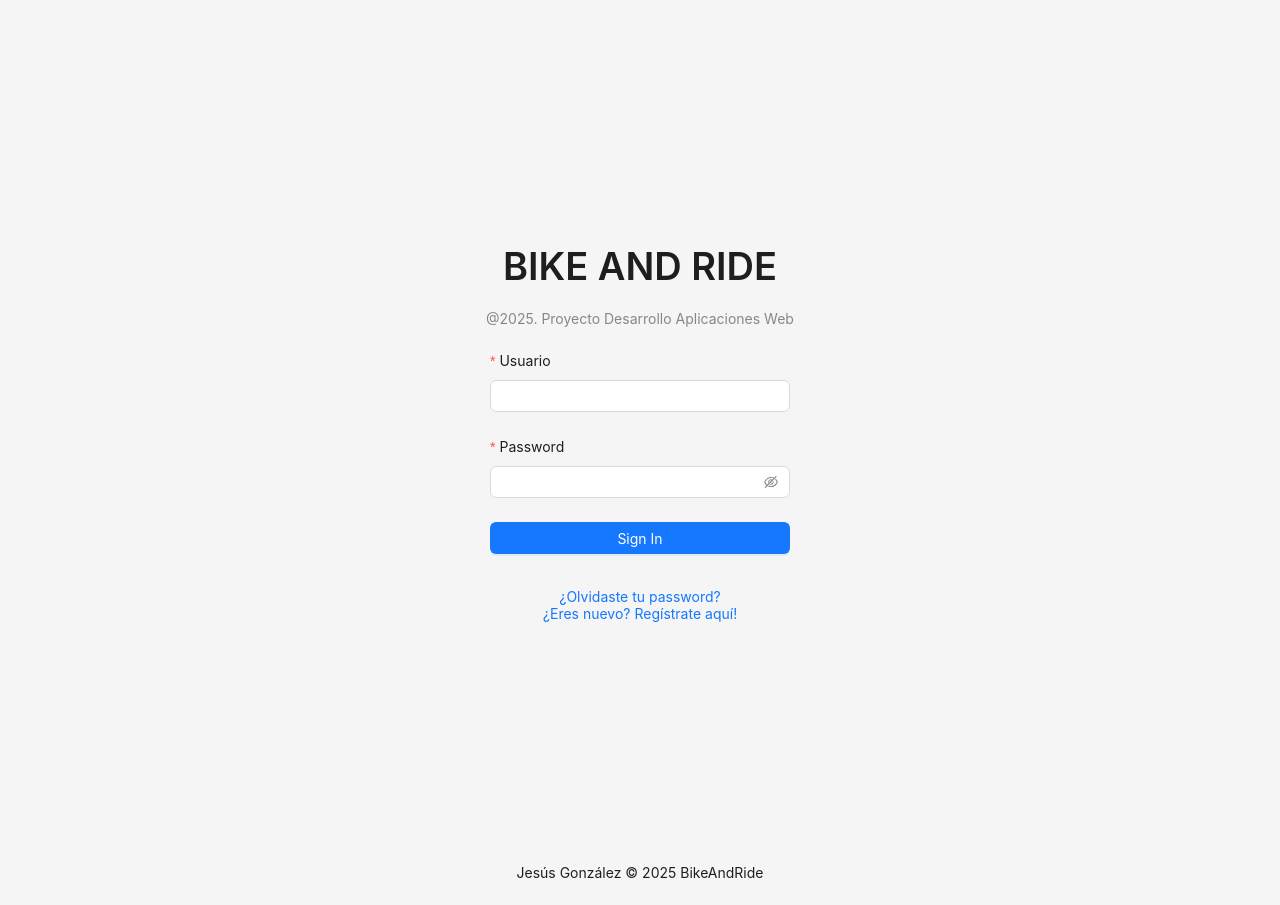
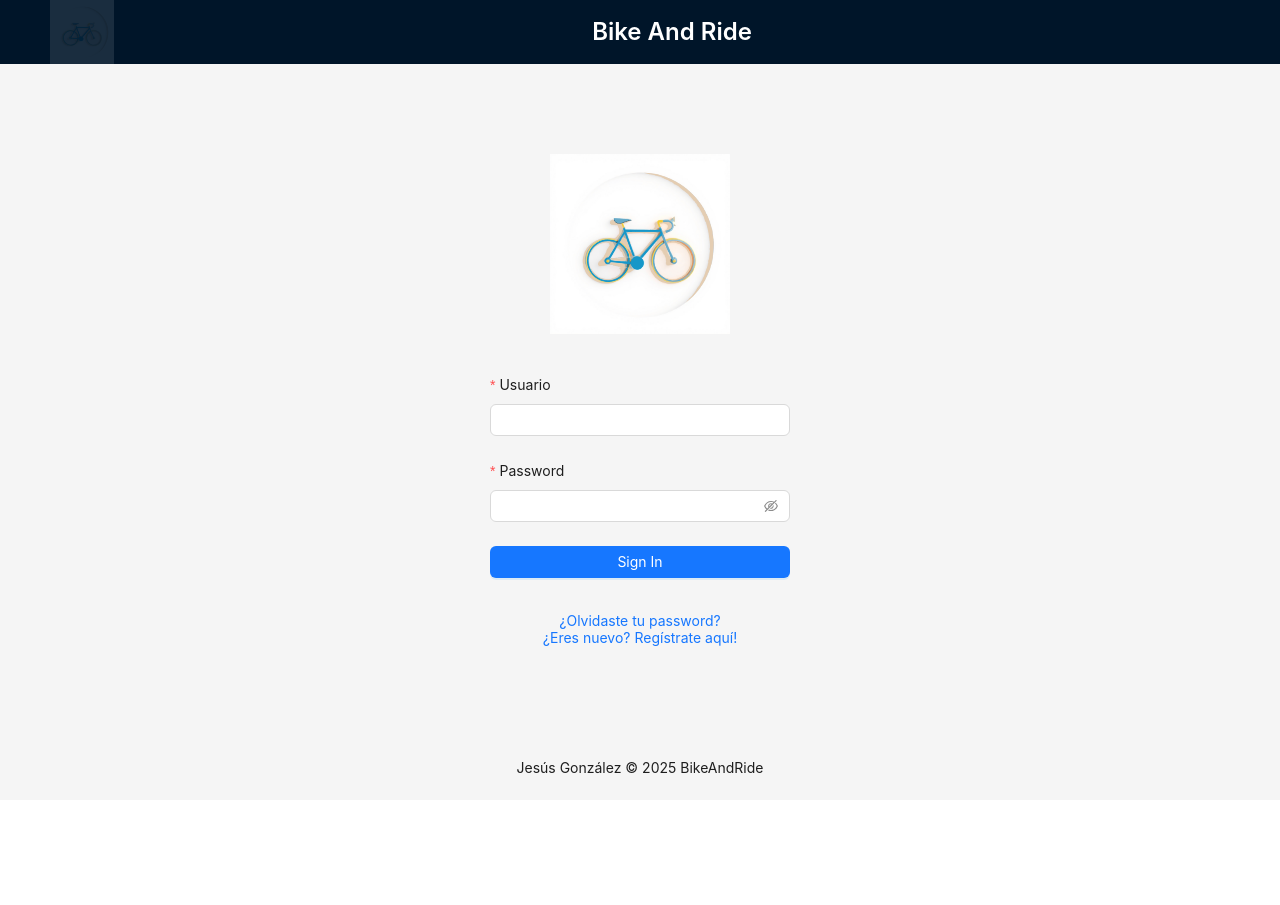
Before and after one commit to JesusGonzalez82/BikeAndFront, a React (Create React App) app in the folder bikeandride/: page /login in a window 1280 px wide. After the commit the page ends 800 px from the top, so only its background shows below. Built offline with nearby package versions, Linux system fonts and the light colour scheme.

Commit message:
Sigo con el lio del front y react

```diff
--- a/bikeandride/src/App.js
+++ b/bikeandride/src/App.js
@@ -1,5 +1,5 @@
-import React, { use } from "react";
-import { BrowserRouter as Router, Routes, Route, useLocation } from "react-router-dom";
+import React from "react";
+import { BrowserRouter as Router, Routes, Route, useLocation, Navigate } from "react-router-dom";
 import { Layout } from "antd"; // solo el componente
 import './App.css'; // tus estilos si quieres mantenerlos
 import Login from './pages/Login';
@@ -13,24 +13,25 @@ function LayoutWrapper() {
   const isLogin = location.pathname === "/login";
 
   return (
-    <Layout style={{ minHeight: "100vh" }}>
-      {!isLogin && (
-        <Header>
-          <Navbar />
-        </Header>
-      )}
+    <Layout style={{ minHeight: "100vh", height: "100vh", overflow: "hidden" }}>
+      <Header>
+        <Navbar showMenuItems={!isLogin} />
+      </Header>
 
       <Content
         style={{
           display: "flex",
           justifyContent: isLogin ? "center" : "flex-start",
           alignItems: isLogin ? "center" : "flex-start",
-          padding: "20px",
-          flex: 1
+          padding: isLogin ? "0" : "20px",
+          flex: 1,
+          overflow: "hidden"
         }}
       >
-        <Routes>
+         <Routes>
           <Route path="/login" element={<Login />} />
+          <Route path="/" element={<Navigate to="/login" replace />} />
+          <Route path="*" element={<Navigate to="/login" replace />} />
         </Routes>
       </Content>
 
--- a/bikeandride/src/components/Navbar.js
+++ b/bikeandride/src/components/Navbar.js
@@ -1,13 +1,45 @@
 import React from "react";
-import { Menu } from "antd";
+import { Menu, Typography } from "antd";
 
-function Navbar() {
+const { Title } = Typography;
+
+function Navbar({ showMenuItems = true }) {
   return (
-    <Menu mode="horizontal" theme="dark">
-      <Menu.Item key="home">Home</Menu.Item>
-      <Menu.Item key="about">About</Menu.Item>
-      <Menu.Item key="contact">Contact</Menu.Item>
-    </Menu>
+    <div style={{ display: 'flex', alignItems: 'center', width: "100%", height: "100%"}}>
+
+      {/* Icono SIEMPRE a la izquierda */}
+      <img
+        src="/icons/icono.svg"
+        alt="BikeAndRide Logo"
+        style={{
+          width: '64px',
+          height: '64px',
+          marginRight: '0px',
+          opacity: "0.1"
+        }}
+      />
+
+      {/* Contenedor para título y menú */}
+      <div style={{
+        display: 'flex',
+        alignItems: 'center',
+        width: '100%',
+        justifyContent: showMenuItems ? 'flex-start' : 'center'
+      }}>
+
+        <Title level={3} style={{ color: 'white', margin: showMenuItems ? '0 24px 0 0' : '0' }}>
+          Bike And Ride
+        </Title>
+
+        {showMenuItems && (
+          <Menu mode="horizontal" theme="dark" style={{ flex: 1, border: 'none' }}>
+            <Menu.Item key="home">Home</Menu.Item>
+            <Menu.Item key="about">About</Menu.Item>
+            <Menu.Item key="contact">Contact</Menu.Item>
+          </Menu>
+        )}
+      </div>
+    </div>
   );
 }
 
--- a/bikeandride/src/pages/Login.js
+++ b/bikeandride/src/pages/Login.js
@@ -1,7 +1,8 @@
 import React from "react";
-import { Form, Input, Button, Typography } from "antd";
+import { Form, Input, Button,} from "antd";
 
-const { Title, Text } = Typography;
+
+// const { Title, Text } = Typography;
 
 function Home() {
   const onFinish = (values) => {
@@ -16,8 +17,20 @@ function Home() {
       justifyContent: "center",
       height: "100vh"
     }}>
-      <Title level={1}>BIKE AND RIDE</Title>
-      <Text type="secondary">@2025. Proyecto Desarrollo Aplicaciones Web</Text>
+      <img src="/icons/icono.svg" alt="Bike And Ride logo"
+      style={{
+        width: "180x",
+        height: "180px",
+        marginBottom: "20px",
+        transition: "transform 0.3s ease",
+        cursor: "pointer"
+      }}
+      onMouseEnter={(e) => e.target.style.transform = 'scale(1.5)'}
+      onMouseLeave={(e) => e.target.style.transform = 'scale(1)'}
+      />
+
+      {/* <Title level={1}>BIKE AND RIDE</Title>
+      <Text type="secondary">@2025. Proyecto Desarrollo Aplicaciones Web</Text> */}
 
       <Form
         name="login"
```
Also changed, not shown: bikeandride/public/icons/icono.svg (added).
